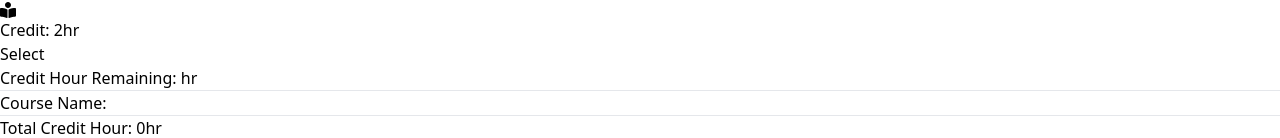
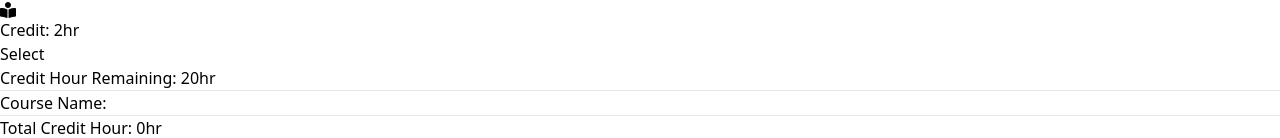
Before and after one commit to tarekibnkhayer/react-state-manage, a React (Vite) app: page / in a window 1280 px wide. Shown: the part 3882-4020 px from the top of the page. Built offline with nearby package versions, Linux system fonts and the light colour scheme.

Commit message:
remaining time is successfully applied

```diff
--- a/src/App.jsx
+++ b/src/App.jsx
@@ -13,6 +13,7 @@ function App() {
   const [courses, setCourses] = useState([]);
   const [courseName,setCourseName ] = useState([]);
   const [count, setCount] = useState(0);
+  const [remaining, setRemaining] = useState(20);
   useEffect(()=>{
     fetch('courses.json')
     .then(res => res.json())
@@ -28,6 +29,7 @@ function App() {
        if(newCount <= 20){
         setCourseName([...courseName, course]);
         setCount(newCount);
+        setRemaining(remaining - time);
        }
        else{
         return toast("you can't add credit more than 20 hr")
@@ -40,7 +42,7 @@ function App() {
     <header><Header></Header></header>
     <main className='flex mx-16 mt-8 gap-6'>
       <Courses courses={courses} handleAddToCart={handleAddToCart}></Courses>
-      <Cart courseName={courseName} count={count}></Cart>
+      <Cart courseName={courseName} count={count} remaining={remaining}></Cart>
     </main>
     </>
   )
--- a/src/components/Cart.jsx
+++ b/src/components/Cart.jsx
@@ -1,8 +1,8 @@
 import PropTypes from 'prop-types';
-const Cart = ({courseName, count}) => {
+const Cart = ({courseName, count, remaining}) => {
     return (
         <div className="w-1/4 border rounded-xl shadow-lg p-6 space-y-4">
-            <h3 className="text-[#2F80ED] text-xl font-bold leading-8">Credit Hour Remaining: hr</h3>
+            <h3 className="text-[#2F80ED] text-xl font-bold leading-8">Credit Hour Remaining: {remaining}hr</h3>
             <hr />
             <h3 className="text-xl font-bold text-[#1C1B1B]">Course Name:</h3>
             <div>
@@ -20,5 +20,6 @@ const Cart = ({courseName, count}) => {
 export default Cart;
 Cart.propTypes ={
     courseName: PropTypes.array.isRequired,
-    count: PropTypes.number.isRequired
+    count: PropTypes.number.isRequired,
+    remaining: PropTypes.number.isRequired
 }
```
